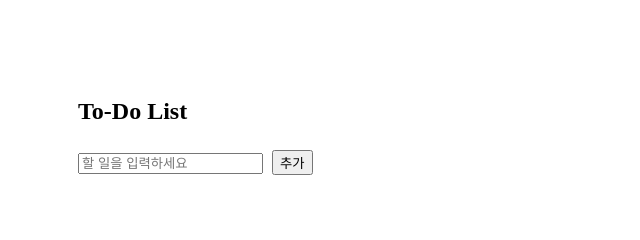
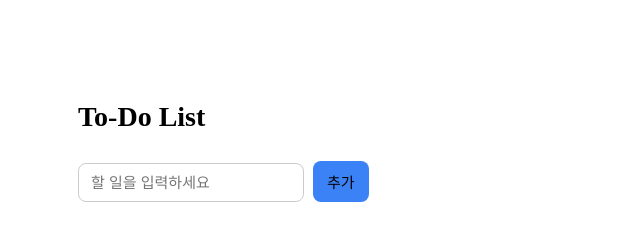
Before and after one commit to nyk-uwu/js, a plain HTML site: page index.html in a window 1280 px wide. Shown: the whole page, without its empty margins (0-640 px from the left). Drawn offline with Linux system fonts and the light colour scheme.

Commit message:
Add files via upload

```diff
--- a/mystyle.css
+++ b/mystyle.css
@@ -1,6 +1,27 @@
 body {
     font-family: Airal;
     padding: 70px;
+}
+
+h2 {
+    font-size: 28px;
+}
+
+#todoInput {
+    width: 200px;
+    padding: 10px 12px;
+    font-size: 15px;
+    border: 1px solid #CCC;
+    border-radius: 8px;
+    display: inline-block;
+}
+
+#addBtn {
+    padding: 10px 14px;
+    font-size: 15px;
+    background-color: #3b82f6;
+    border: none;
+    border-radius: 8px;
 }
 
 li {
```
